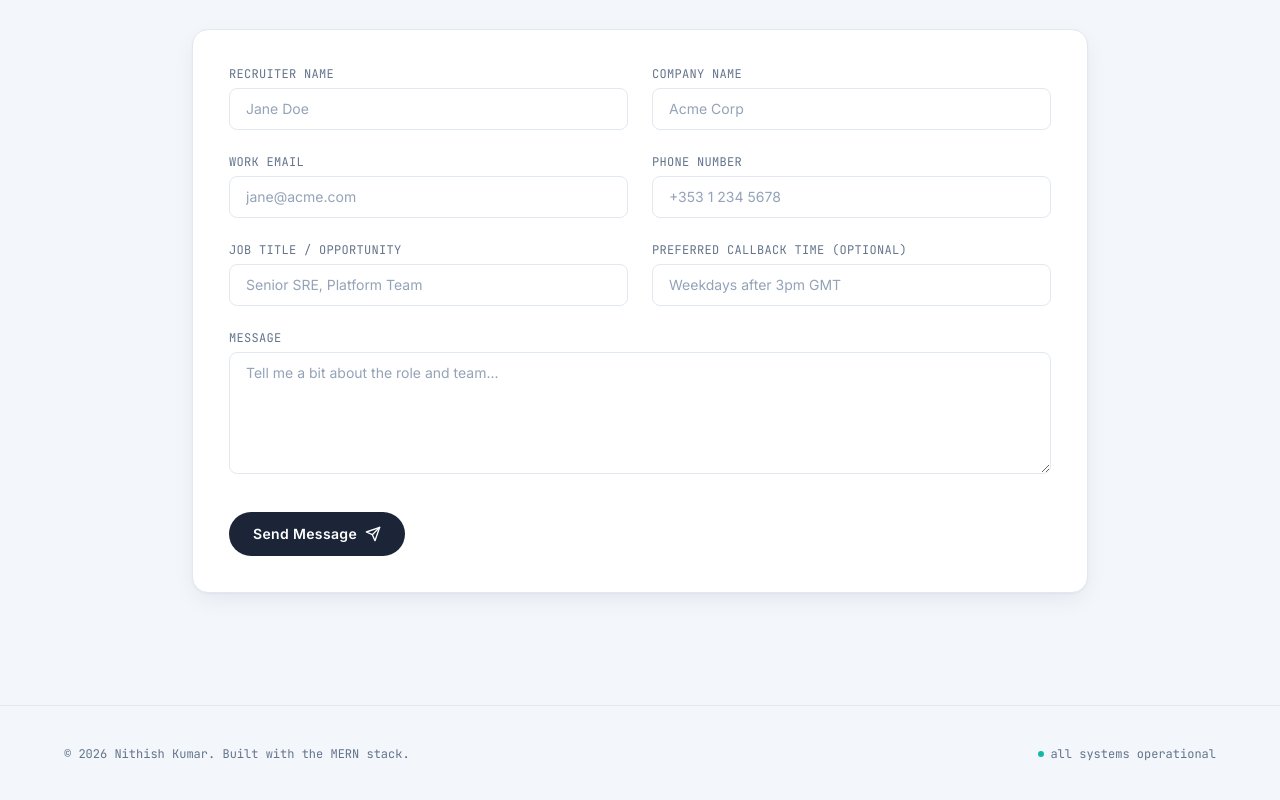
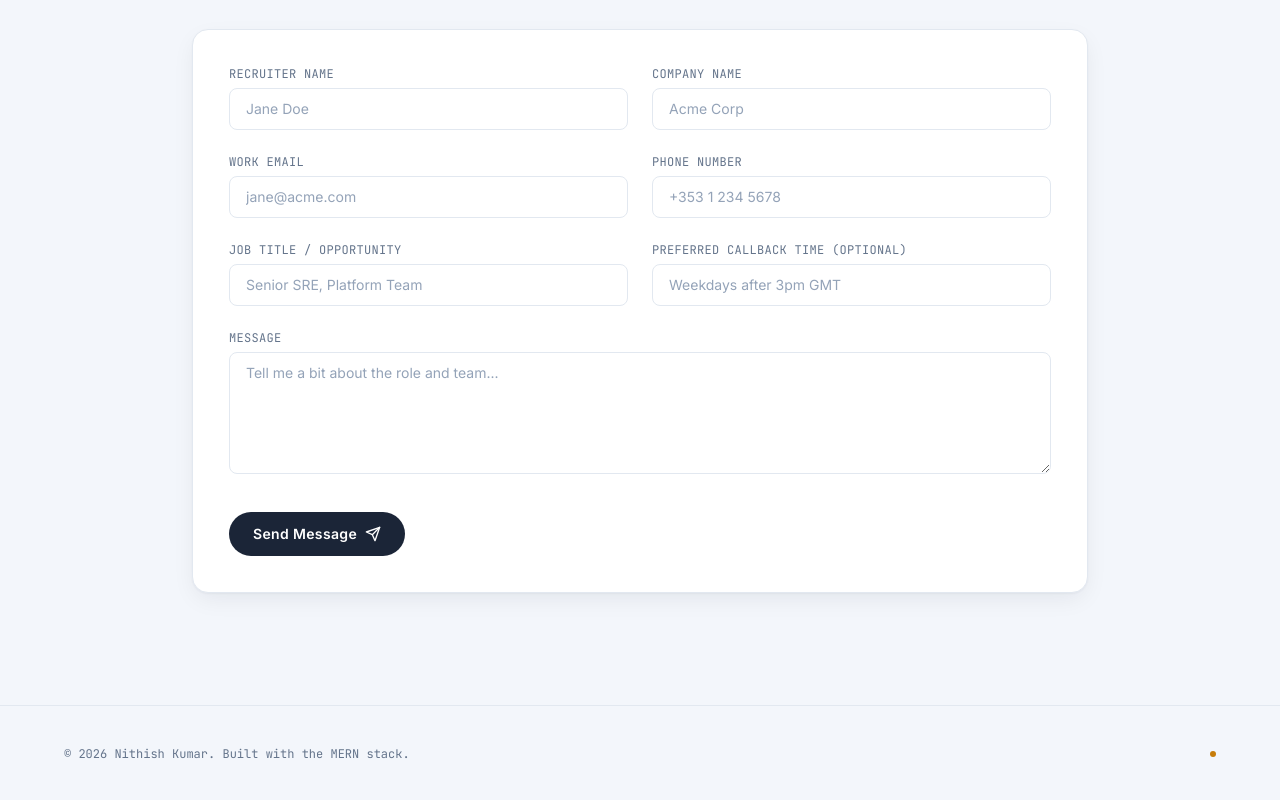
Before and after one commit to Nithish214/ResumeSiteAuto, a React (Vite) app in the folder client/: page / in a window 1280 px wide. Shown: the part 6520-7320 px from the top of the page. Built offline with nearby package versions, Linux system fonts and the light colour scheme; no server answers.

Commit message:
removed all systems operational

```diff
--- a/client/src/components/Footer.jsx
+++ b/client/src/components/Footer.jsx
@@ -10,8 +10,8 @@
           © {year} {profile.name}. Built with the MERN stack.
         </p>
         <p className="flex items-center gap-1.5">
-          <span className="h-1.5 w-1.5 rounded-full bg-signal-dark dark:bg-signal" />
-          all systems operational
+          <span className="h-1.5 w-1.5 rounded-full bg-amber-dark dark:bg-amber" />
+
         </p>
       </div>
     </footer>
```
